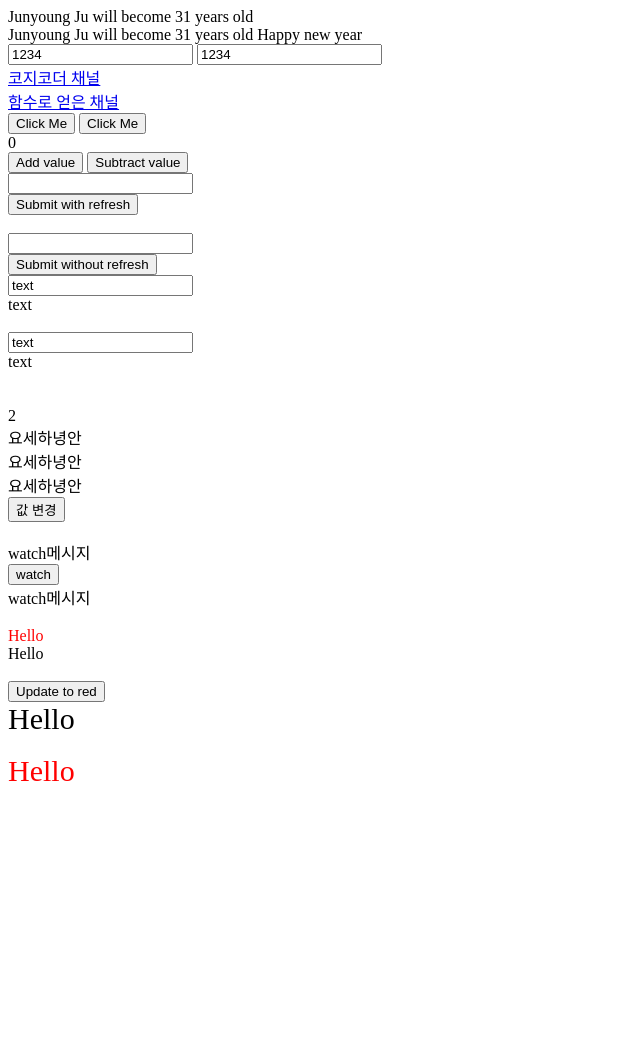
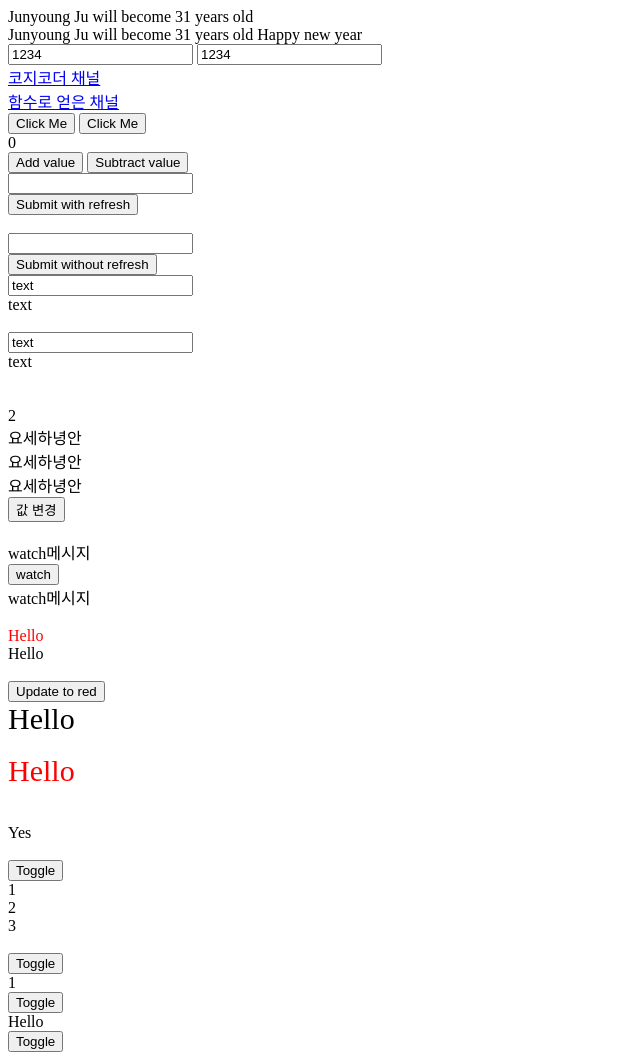
Before and after one commit to jjyoung277/vue_study, a plain HTML site: page index.html in a window 1280 px wide. Shown: the whole page, without its empty margins (0-640 px from the left). Before the commit the page ends 800 px from the top, so only its background shows below. Drawn offline with nearby package versions, Linux system fonts and the light colour scheme.

Commit message:
Add chap09 (#9)
Co-authored-by: junyoung-ju <junyoung-ju@linecorp.com>

```diff
--- a/index.html
+++ b/index.html
@@ -91,6 +91,30 @@
         <br>
 
         <div :style="chap08StyleObject">Hello</div> <!-- 스타일 바인딩 예제, object는 통쨰로 넘길 수 있다. -->
+        <br><br>
+
+        <!-- chap09 v-if와 v-show -->
+        <div v-if="chap09IsYes">Yes</div> <!-- 여기에 <br>을 붙이면 동작 안함-->
+        <div v-else>No</div><br> <!-- v-if가 아니면 여기를 렌더링한다 -->
+        <button @click="updateChap09UpdateIsYes">Toggle</button>
+
+            <!-- 여러개를 묶어서 적용하는 방법 -->
+        <template v-if="chap09ShowTemplate">
+            <div>1</div>
+            <div>2</div>
+            <div>3</div>
+        </template>
+        <div v-else>Can not show</div><br>
+        <button @click="updateChap09ShowTemplate">Toggle</button>
+            <!-- v-else-if 적용 방법-->
+        <div v-if="chap09Number === 1">1</div>
+        <div v-else-if="chap09Number === 2">2</div>
+        <div v-else>greater than 2</div>
+        <button @click="increaseChap09Number">Toggle</button>
+            <!-- v-show는 v-if와 비슷하지만 속성값으로 display: none을 준다 -->
+            <!-- 자주 바꿔야하는 경우는 v-show가, 조건이 자주 바뀌지 않으면 v-if가 비용이 낮다 -->
+        <div v-show="chap09Show">Hello</div>
+        <button @click="updateChap09Show">Toggle</button>
     </div>
     <script>
         new Vue({
@@ -116,7 +140,11 @@
                 chap08StyleObject: {
                     color: 'red',
                     fontSize: '30px'
-                }
+                },
+                chap09IsYes: true,
+                chap09ShowTemplate: true,
+                chap09Number: 1,
+                chap09Show: true
             },
             methods: {
                 nextYear: function() {
@@ -158,6 +186,22 @@
                 chap08UpdateRedAndBold() {
                     this.chap08IsRed = !this.chap08IsRed
                     this.chap08IsBold = !this.chap08IsBold
+                },
+                updateChap09UpdateIsYes() {
+                    this.chap09IsYes = !this.chap09IsYes
+                },
+                updateChap09ShowTemplate() {
+                    this.chap09ShowTemplate = !this.chap09ShowTemplate
+                },
+                increaseChap09Number() {
+                    if (this.chap09Number > 2) {
+                        this.chap09Number = 1
+                    } else {
+                        this.chap09Number++
+                    }
+                },
+                updateChap09Show() {
+                    this.chap09Show = !this.chap09Show
                 }
             },
             computed: {
```
